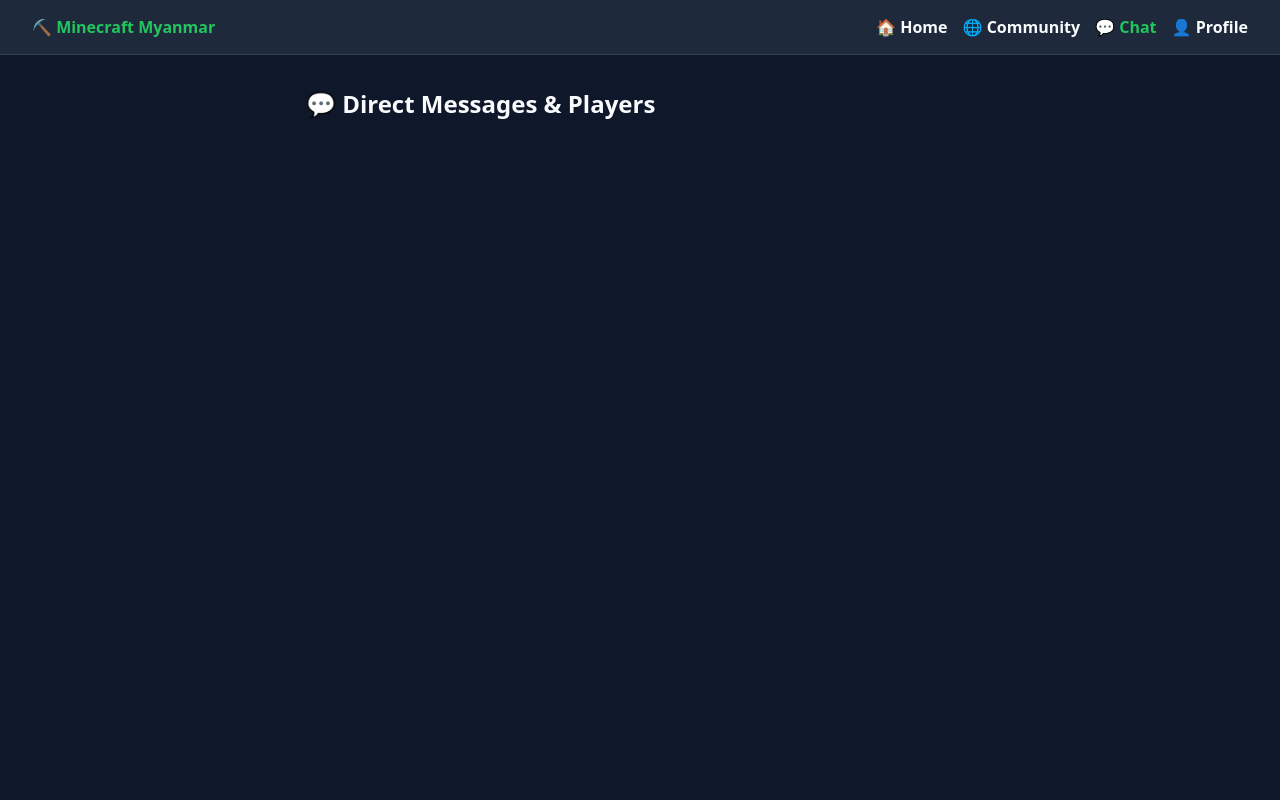
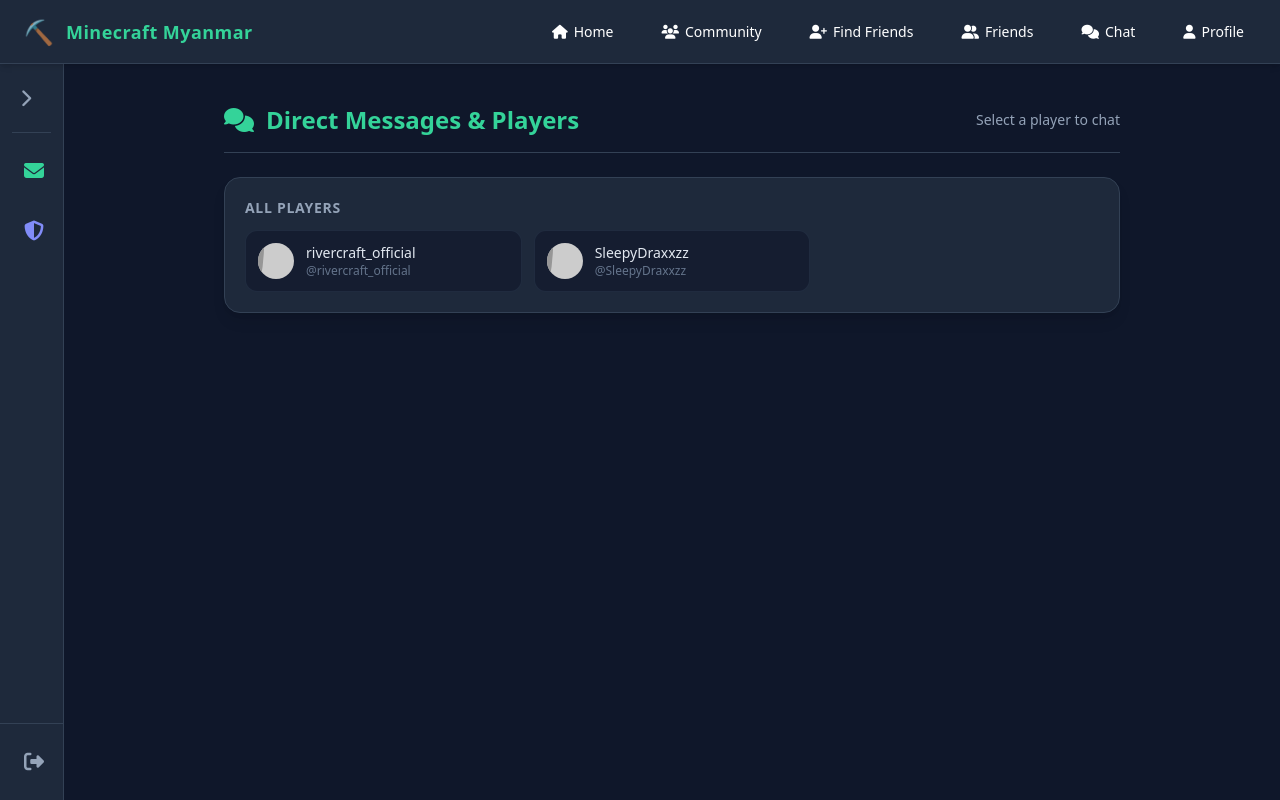
Before and after one commit to heinth123/minecraft-portal-, a Flask app: page /chat in a window 1280 px wide. Run offline with Flask 3, Linux system fonts and the light colour scheme; a user stored in the database is signed in; data comes from the database, SQL or seed files in the repository; grey boxes labelled with a size stand in for pictures from a placeholder-image service; data that the repository does not hold is empty; some libraries are stand-ins or nearby versions.

Commit message:
Refactor chat.html for template inheritance
Refactored chat.html to use template inheritance and added recent chats section.

```diff
--- a/templates/chat.html
+++ b/templates/chat.html
@@ -1,54 +1,51 @@
-<!DOCTYPE html>
-<html lang="en">
-<head>
-    <meta charset="UTF-8">
-    <meta name="viewport" content="width=device-width, initial-scale=1.0">
-    <title>Messages | Minecraft Myanmar</title>
-    <style>
-        :root { --bg-dark: #0f172a; --card-bg: #1e293b; --green: #22c55e; --text-main: #f8fafc; --text-muted: #94a3b8; }
-        * { margin: 0; padding: 0; box-sizing: border-box; font-family: system-ui, sans-serif; }
-        body { background-color: var(--bg-dark); color: var(--text-main); min-height: 100vh; }
-        nav { display: flex; justify-content: space-between; align-items: center; padding: 1rem 2rem; background: #1e293b; border-bottom: 1px solid #334155; }
-        .nav-links { display: flex; gap: 15px; }
-        .nav-links a { color: var(--text-main); text-decoration: none; font-weight: bold; }
-        .container { max-width: 700px; margin: 2rem auto; padding: 0 1rem; }
-        .user-item { background: var(--card-bg); padding: 1rem; border-radius: 10px; border: 1px solid #334155; margin-bottom: 0.8rem; display: flex; justify-content: space-between; align-items: center; }
-        .pfp { width: 40px; height: 40px; border-radius: 50%; object-fit: cover; }
-        .user-info { display: flex; align-items: center; gap: 10px; }
-        .chat-btn { background: var(--green); color: black; padding: 0.5rem 1rem; text-decoration: none; font-weight: bold; border-radius: 6px; }
-        .badge-verified { color: #38bdf8; }
-    </style>
-</head>
-<body>
+{% extends "base.html" %}
 
-    <nav>
-        <span style="font-weight: bold; color: var(--green);">⛏️ Minecraft Myanmar</span>
-        <div class="nav-links">
-            <a href="/">🏠 Home</a>
-            <a href="/community">🌐 Community</a>
-            <a href="/chat" style="color: var(--green);">💬 Chat</a>
-            <a href="/profile/{{ current_user.username }}">👤 Profile</a>
+{% block content %}
+<div class="max-w-4xl mx-auto space-y-6">
+    <div class="border-b border-slate-700 pb-4 flex items-center justify-between">
+        <h1 class="text-2xl font-bold text-emerald-400 flex items-center gap-3">
+            <i class="fa-solid fa-comments"></i> Direct Messages & Players
+        </h1>
+        <span class="text-sm text-slate-400">Select a player to chat</span>
     </div>
-    </nav>
 
-    <div class="container">
-        <h2 style="margin-bottom: 1.5rem;">💬 Direct Messages & Players</h2>
-        {% for user in users %}
-        <div class="user-item">
-            <div class="user-info">
-                <img src="{{ user.pfp_url }}" class="pfp">
-                <div>
-                    <div style="font-weight: bold;">
-                        {{ user.nickname }}
-                        {% if user.is_admin %}<span class="badge-verified">✔</span>{% endif %}
+    <!-- Active Recent Conversations -->
+    {% if recent_chats %}
+    <div class="bg-slate-800 border border-slate-700 rounded-2xl p-5 shadow-lg">
+        <h2 class="text-sm font-bold uppercase tracking-wider text-slate-400 mb-3">Recent Chats</h2>
+        <div class="grid grid-cols-1 sm:grid-cols-2 gap-3">
+            {% for player in recent_chats %}
+            <a href="{{ url_for('dm', receiver_id=player.id) }}" class="flex items-center gap-3 bg-slate-900/80 hover:bg-slate-700/60 p-3 rounded-xl border border-slate-700/50 transition group">
+                <img src="{{ player.safe_pfp }}" class="w-10 h-10 rounded-full object-cover">
+                <div class="flex-1">
+                    <p class="font-semibold text-slate-200 group-hover:text-emerald-400 transition">{{ player.nickname }}</p>
+                    <p class="text-xs text-slate-500">@{{ player.username }}</p>
                 </div>
-                    <div style="font-size: 0.8rem; color: var(--text-muted);">@{{ user.username }}</div>
+                <i class="fa-solid fa-chevron-right text-slate-500 group-hover:text-emerald-400 transition"></i>
+            </a>
+            {% endfor %}
         </div>
     </div>
-            <a href="/chat/dm/{{ user.id }}" class="chat-btn">Message 💬</a>
+    {% endif %}
+
+    <!-- All Available Players to Chat With -->
+    <div class="bg-slate-800 border border-slate-700 rounded-2xl p-5 shadow-lg">
+        <h2 class="text-sm font-bold uppercase tracking-wider text-slate-400 mb-3">All Players</h2>
+        {% if all_users %}
+        <div class="grid grid-cols-1 sm:grid-cols-2 md:grid-cols-3 gap-3">
+            {% for player in all_users %}
+            <a href="{{ url_for('dm', receiver_id=player.id) }}" class="flex items-center gap-3 bg-slate-900/60 hover:bg-slate-700/60 p-3 rounded-xl border border-slate-700/40 transition group">
+                <img src="{{ player.safe_pfp }}" class="w-9 h-9 rounded-full object-cover">
+                <div class="truncate">
+                    <p class="font-medium text-slate-200 text-sm group-hover:text-emerald-400 transition truncate">{{ player.nickname }}</p>
+                    <p class="text-xs text-slate-500 truncate">@{{ player.username }}</p>
                 </div>
+            </a>
             {% endfor %}
         </div>
-
-</body>
-</html>
+        {% else %}
+        <p class="text-slate-400 text-sm text-center py-4">No other players registered yet!</p>
+        {% endif %}
+    </div>
+</div>
+{% endblock %}
```
Lines whose indentation alone changed are shown as unchanged.
